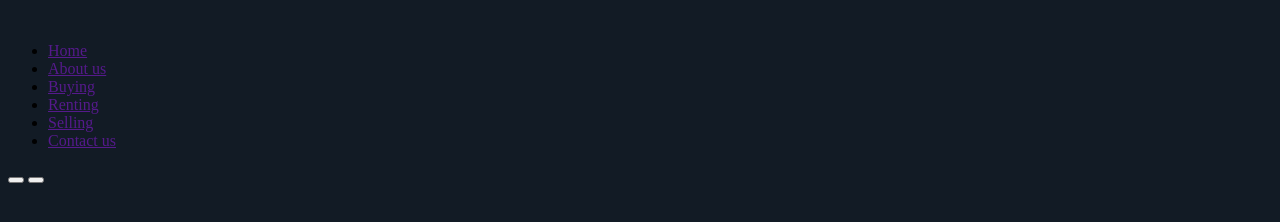
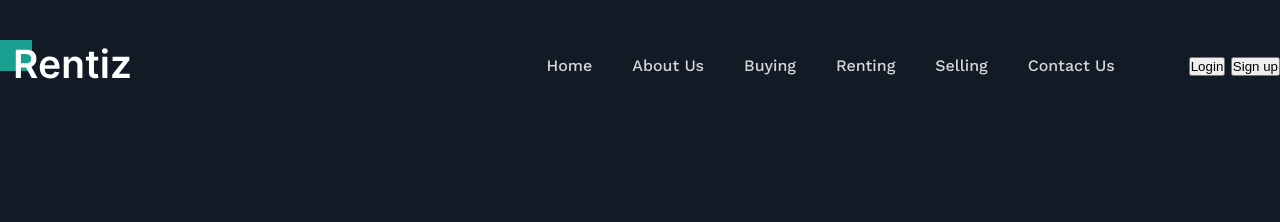
Before and after one commit to borkrit/Rentiz, a website: page index.html in a window 1280 px wide. Drawn offline with nearby package versions, Linux system fonts and the light colour scheme.

Commit message:
upd: style header

```diff
--- a/index.html
+++ b/index.html
@@ -11,7 +11,7 @@
 <body>
     <header class="header">
         <div class="header__container">
-            <a href="" class="header__logo"><img src="" alt=""></a>
+            <a href="" class="header__logo"><img src="img/logo.svg" alt=""></a>
 
             <div class="header__navigation">
                 <nav class="header__menu menu">
@@ -25,8 +25,8 @@
                     </ul>
                 </nav>
                 <div class="header__buttons">
-                    <button class="register header__btn"></button>
-                    <button class="login header__btn"></button>
+                    <button class="login header__btn">Login </button>
+                    <button class="register header__btn">Sign up</button>
                 </div>
 
             </div>
--- a/scss/style.scss
+++ b/scss/style.scss
@@ -1,5 +1,19 @@
 // include fonts
 @import url("https://fonts.googleapis.com/css?family=Work+Sans:regular,500,600&display=swap");
+
+*{
+    box-sizing: border-box;
+    margin: 0;
+    padding: 0;
+}
+
+ul{
+    list-style: none;
+}
+
+* img{
+    max-width: 100%;
+}
 
 // Color
 $bg-color: #121B25;
@@ -14,5 +28,69 @@ $accent-color:#1AA090;
 }
 
 body{
+    font-family:'Work Sans', sans-serif;
     background-color: $bg-color;
 }
+
+
+/*------ Header ------*/
+.header{
+    padding: 40px 0;
+
+    &__container{
+        display: flex;
+        justify-content: space-between;
+        align-items: center;
+        gap: 20px;
+    }
+
+    &__logo{
+        max-width: 200px;
+
+    }
+    &__navigation{
+        display: flex;
+        align-items: center;
+        gap: 74px;
+    }
+
+
+}
+.menu{
+    &__body{
+        display: flex;
+        align-items: center;
+        gap: 40px;
+    }
+    &__item{
+
+    }
+    &__link{
+        font-weight: 500;
+        font-size: 16px;
+        text-transform: capitalize;
+        color: $color-text;
+        text-decoration: none;
+        position: relative;
+        &:before{
+                content: ' ';
+                height: 3px;
+                background-color: $accent-color;
+                position: absolute;
+                bottom: -3px;
+                right: 0;
+                left: 0;
+                opacity: 0;
+                visibility: hidden;
+
+            }
+
+            &:hover{
+                color: #fff;
+                &::before{
+                    opacity: 1;
+                    visibility: visible;
+                }
+            }
+    }
+}
```
Also changed, not shown: img/logo.svg (added), scss/style.css, 1 other file.
